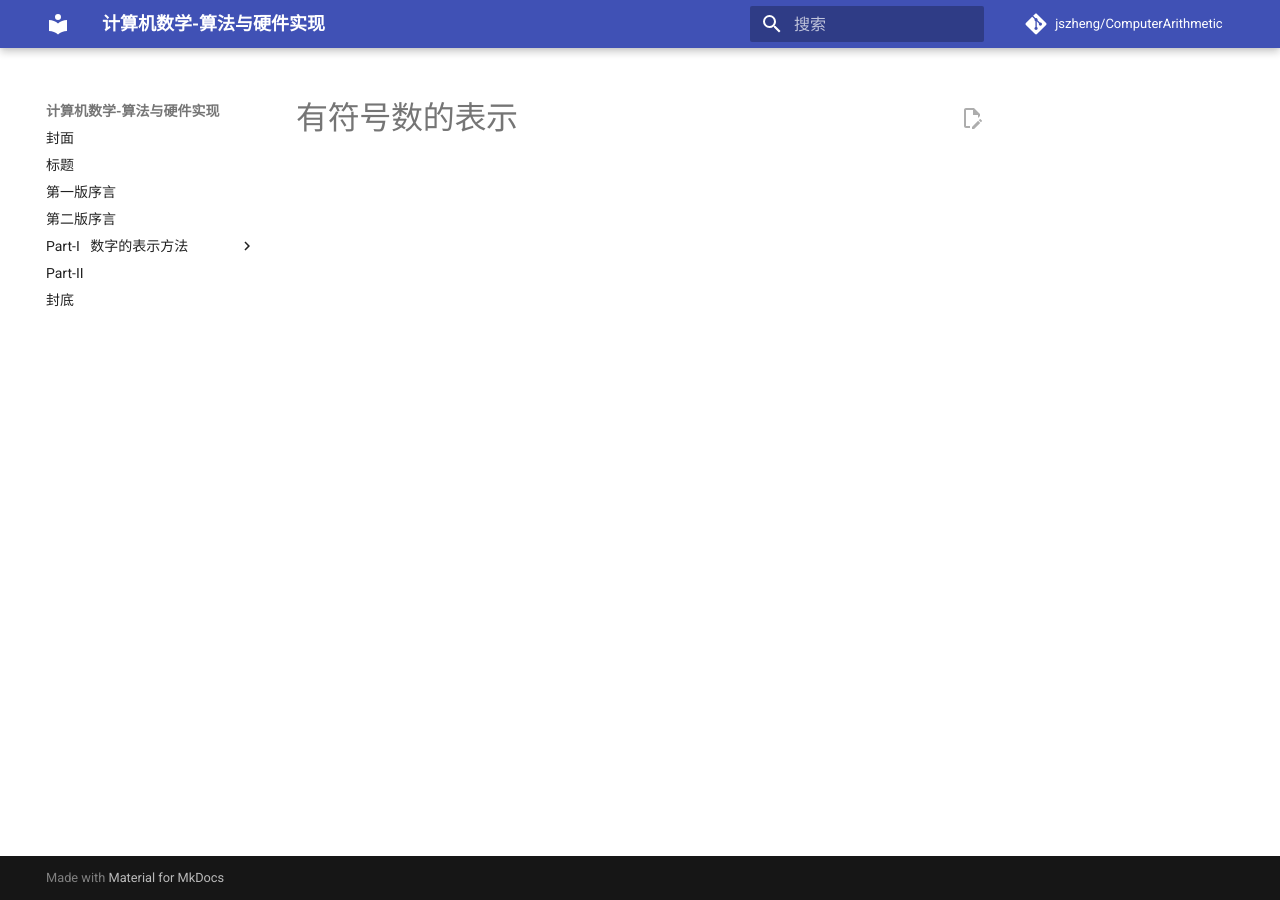
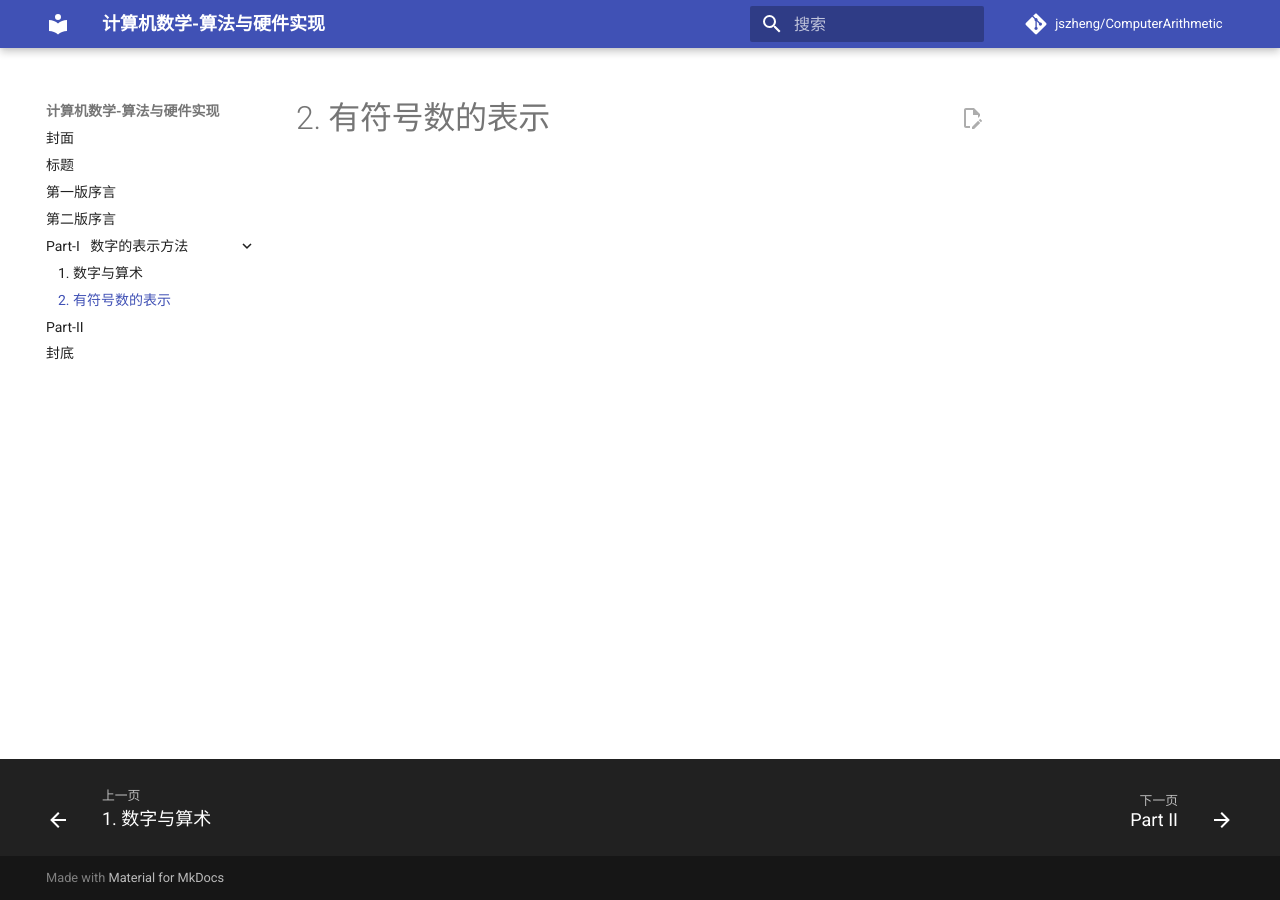
Before and after one commit to jszheng/ComputerArithmetic, an MkDocs documentation site: the page built from docs/Part_01/02.md, in a window 1280 px wide. Built offline with MkDocs 1.6.1 and Material for MkDocs 9.7.7, drawn with Linux system fonts in a browser that asks for light colours; comment, search, counter and statistics services are not loaded; part of the change alters nothing that is shown.

Commit message:
update site, start 02

```diff
--- a/docs/Part_01/02.md
+++ b/docs/Part_01/02.md
@@ -1 +1 @@
-# 有符号数的表示
+# 2. 有符号数的表示
--- a/mkdocs.yml
+++ b/mkdocs.yml
@@ -4,8 +4,8 @@ site_description: Computer Arithmetic - Algorithms and Hardware Designs
 
 # Repository
 repo_name: jszheng/ComputerArithmetic
-repo_url: https://gitee.com/niuniu4/computer-arithmetic-behrooz
-edit_uri: https://gitee.com/niuniu4/computer-arithmetic-behrooz/tree/main/docs/
+repo_url:  https://github.com/jszheng/ComputerArithmetic
+edit_uri:  https://github.com/jszheng/ComputerArithmetic/tree/main/docs/
 
 nav:
   - 封面: index.md
@@ -15,6 +15,7 @@ nav:
   - Part-I &nbsp; 数字的表示方法:
     - Part_01/index.md
     - Part_01/01.md
+    - Part_01/02.md
   - Part-II:
     - Part_02/index.md
   - 封底: BackCover.md
```
